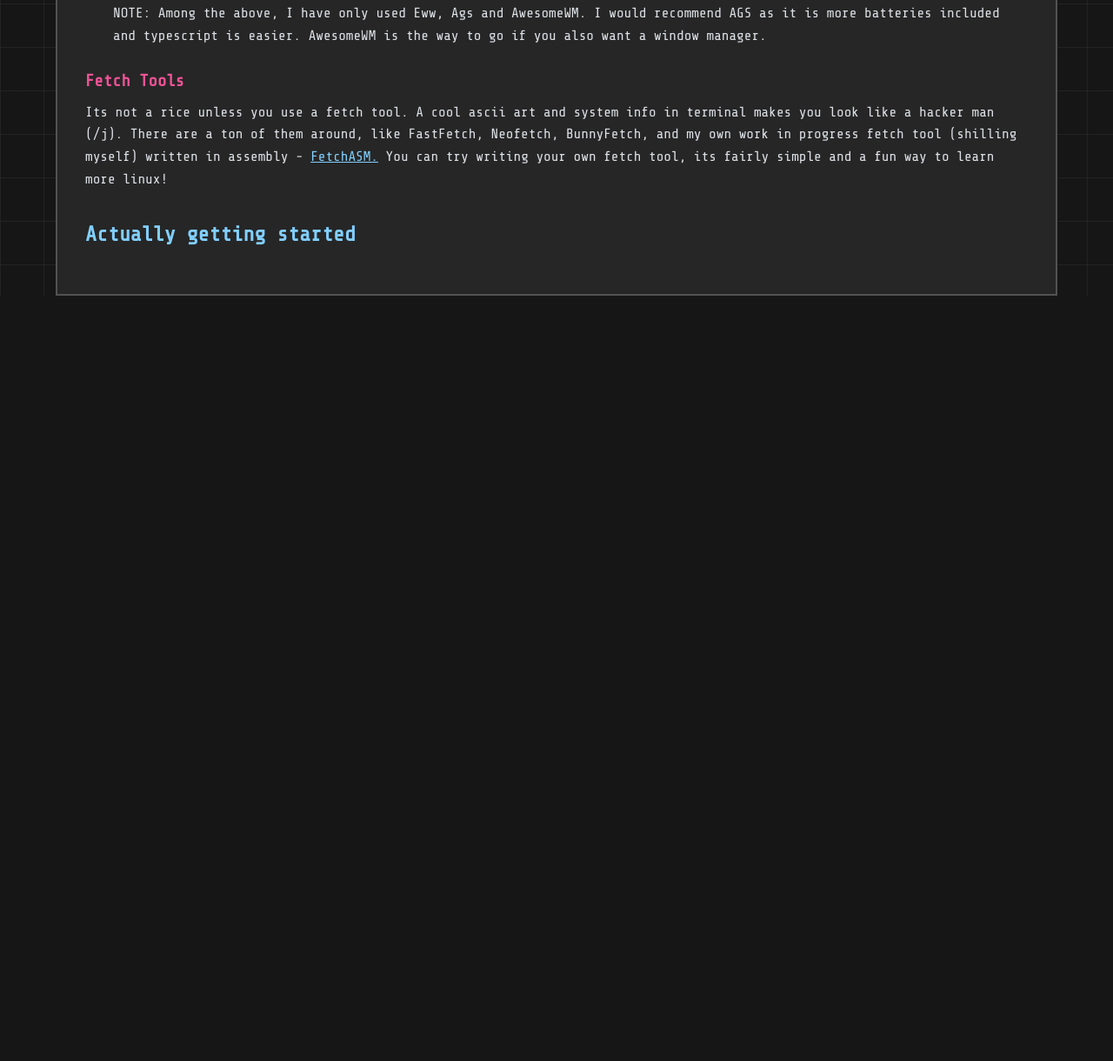
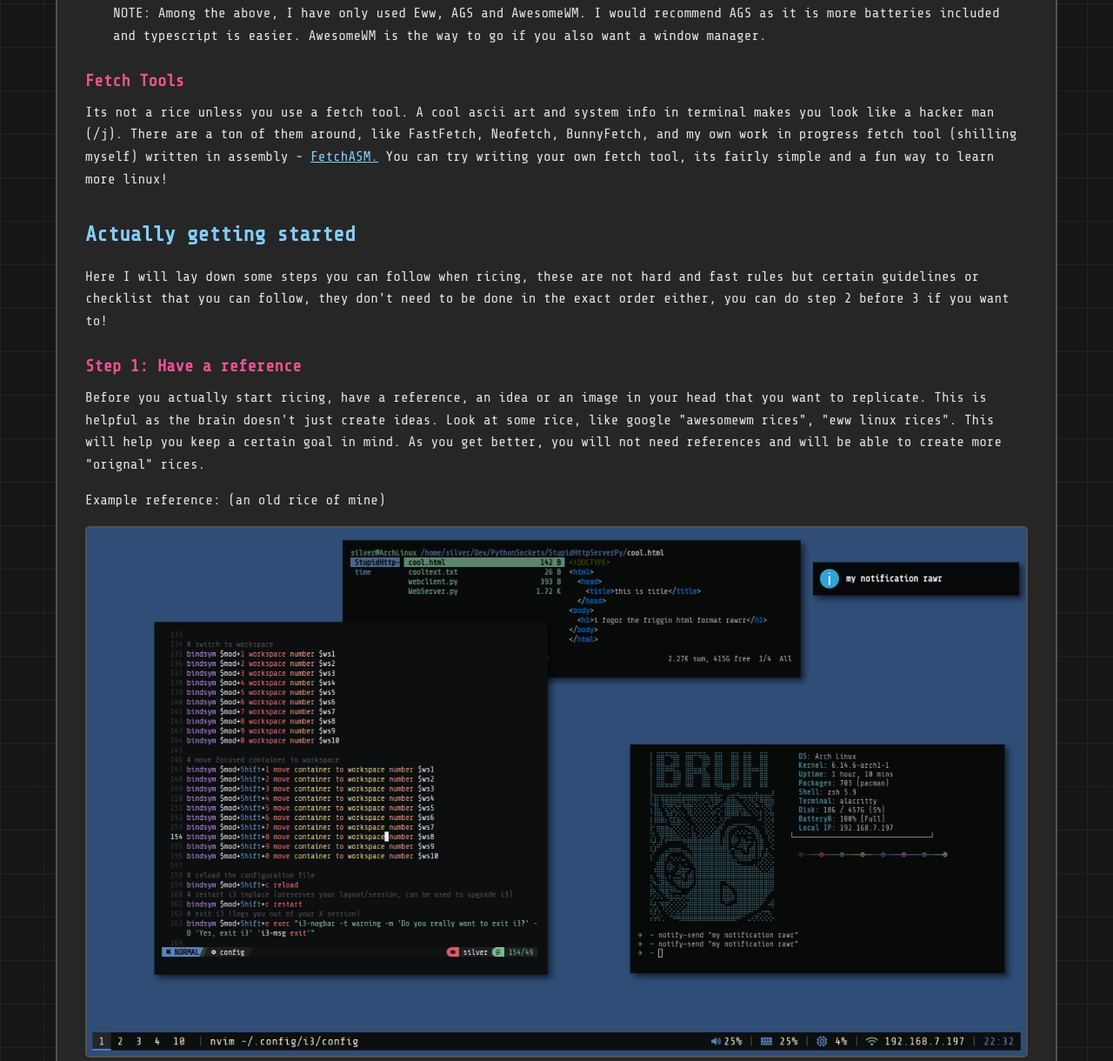
Before and after one commit to TripleRestriction/TripleRestriction.github.io, a plain HTML site: page guides/ricing-guide.html in a window 1280 px wide. Shown: the part 1296-2516 px from the top of the page at 87% size. Before the commit the page ends 1636 px from the top, so only its background shows below. Drawn offline with nearby package versions, Linux system fonts and the light colour scheme.

Commit message:
add image and step 1

```diff
--- a/guides/ricing-guide.html
+++ b/guides/ricing-guide.html
@@ -111,6 +111,14 @@
         .guide-content pre code {
             background: none;
             padding: 0;
+        }
+        .guide-content img {
+            max-width: 100%;
+            height: auto;
+            border: 2px solid var(--oxo-base03);
+            border-radius: 5px;
+            margin: 1rem 0;
+            display: block;
         }
         .accent {
             color: var(--accent-pink);
@@ -300,11 +308,16 @@
 <li><strong><a href="https://github.com/Fabric-Development/fabric">Fabric Shell</a></strong>: Written and configured in Python</li>
 <li><strong><a href="https://quickshell.outfoxxed.me/">Quickshell</a></strong>: Configured in QML</li>
 <li><strong><a href="https://awesomewm.org/">AwesomeWM</a></strong>: Although not a widgeting system itself, it has a really nice widgeting system configured in Lua.</li>
-	<p>NOTE: Among the above, I have only used Eww, Ags and AwesomeWM. I would recommend AGS as it is more batteries included and typescript is easier. AwesomeWM is the way to go if you also want a window manager.
+	<p>NOTE: Among the above, I have only used Eww, AGS and AwesomeWM. I would recommend AGS as it is more batteries included and typescript is easier. AwesomeWM is the way to go if you also want a window manager.
             </ul>
 <h3> Fetch Tools </h3>
 <p> Its not a rice unless you use a fetch tool. A cool ascii art and system info in terminal makes you look like a hacker man (/j). There are a ton of them around, like FastFetch, Neofetch, BunnyFetch, and my own work in progress fetch tool (shilling myself) written in assembly - <a href="https://github.com/TripleRestriction/FetchASM/"> FetchASM.</a> You can try writing your own fetch tool, its fairly simple and a fun way to learn more linux!</p>
 <h2>Actually getting started</h1>
+<p> Here I will lay down some steps you can follow when ricing, these are not hard and fast rules but certain guidelines or checklist that you can follow, they don't need to be done in the exact order either, you can do step 2 before 3 if you want to! </p>
+<h3> Step 1: Have a reference </h3>
+<p> Before you actually start ricing, have a reference, an idea or an image in your head that you want to replicate. This is helpful as the brain doesn't just create ideas. Look at some rice, like google "awesomewm rices", "eww linux rices". This will help you keep a certain goal in mind. As you get better, you will not need references and will be able to create more "orignal" rices. </p>
+<p> Example reference: (an old rice of mine) </p>
+<img src="../assets/rice1.png" alt="Example rice screenshot"/>
             <!-- END: Type your guide content here -->
         </div>
     </div>
```
Also changed, not shown: assets/rice1.png (added).
